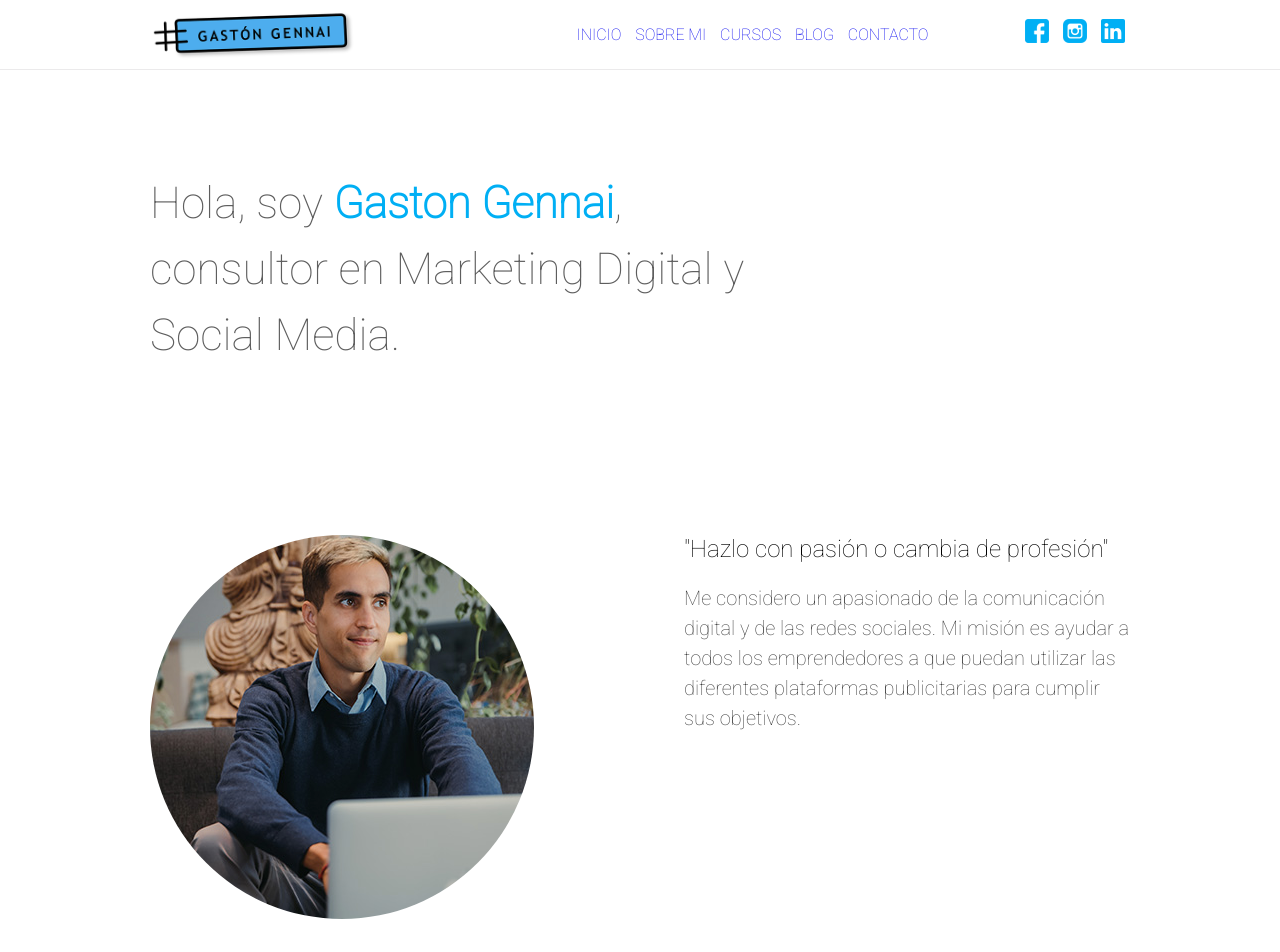
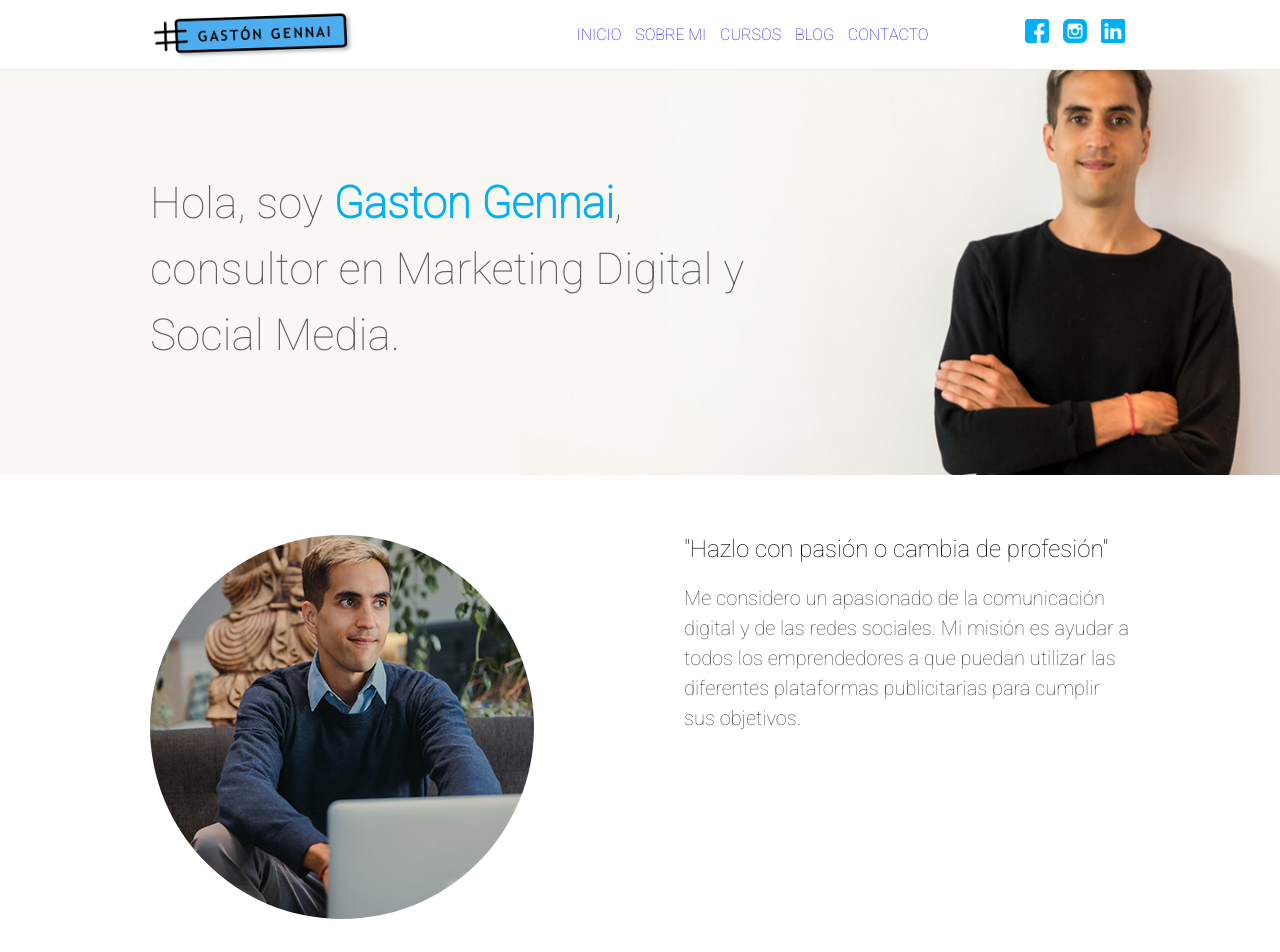
Before and after one commit to rvb1000/Proyecto-Coder, a plain HTML site: page index.html in a window 1280 px wide. Shown: the top 952 px of the page. Drawn offline with Linux system fonts and the light colour scheme.

Commit message:
ultima imagen

```diff
--- a/style.css
+++ b/style.css
@@ -75,7 +75,7 @@ th {
 
 .intro {
     width: 100%;
-    background-image: url(./RP/IMAGENES/gaston-index-2.jpg);
+    background-image: url(./IMAGENES/gaston-index-2.jpg);
     background-size: cover;
     background-repeat: no-repeat;
     background-position: center -10px;
```
